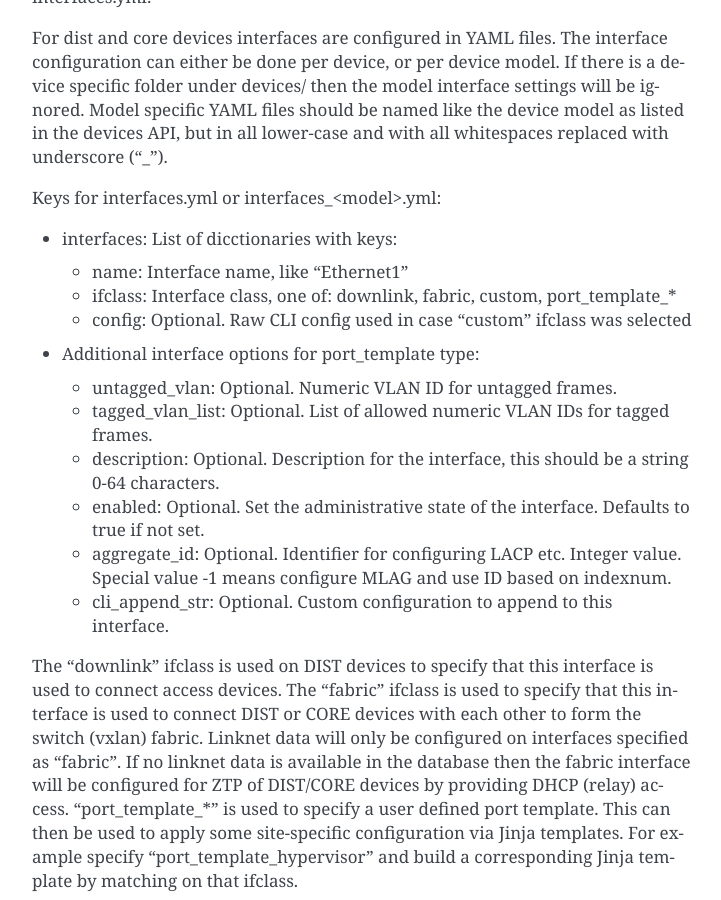
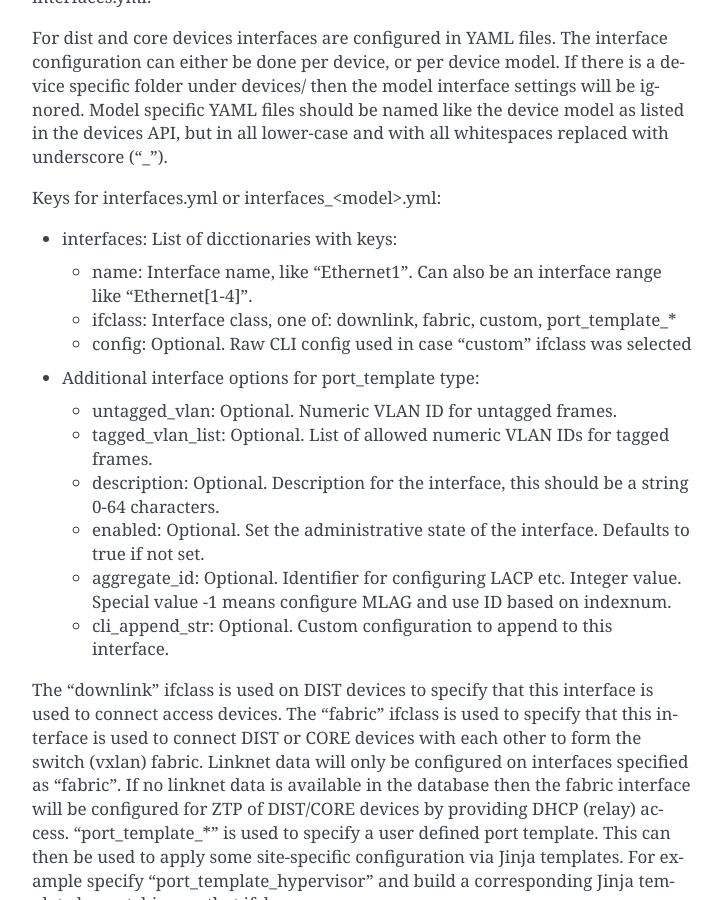
Before and after one commit to SUNET/cnaas-nms, a Sphinx documentation site: the page built from docs/reporef/index.rst, in a window 1280 px wide and 900 px high, scrolled down 7045 px. Shown: the whole window, without its empty margins (388-1109 px from the left). Built offline with Sphinx 7.4.7, drawn with Linux system fonts in a browser that asks for light colours.

Commit message:
Docs for interface range

```diff
--- a/docs/reporef/index.rst
+++ b/docs/reporef/index.rst
@@ -337,7 +337,7 @@ Keys for interfaces.yml or interfaces_<model>.yml:
 
 * interfaces: List of dicctionaries with keys:
 
-  * name: Interface name, like "Ethernet1"
+  * name: Interface name, like "Ethernet1". Can also be an interface range like "Ethernet[1-4]".
   * ifclass: Interface class, one of: downlink, fabric, custom, port_template_*
   * config: Optional. Raw CLI config used in case "custom" ifclass was selected
 
```
